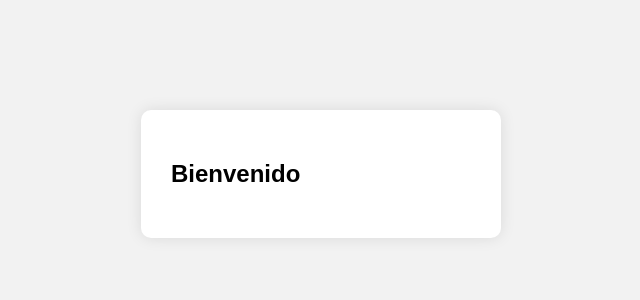
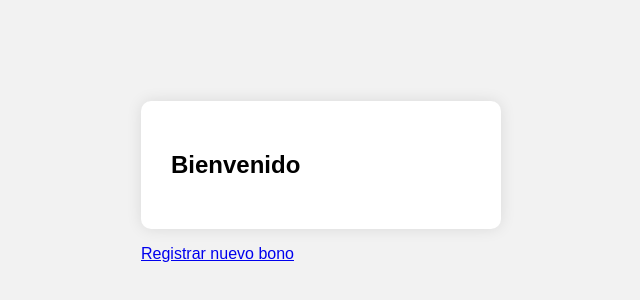
Before and after one commit to CarlosGC-LP/Bondify, a plain HTML site: page frontend/bienvenido.html in a window 1280 px wide. Shown: the part 226-526 px from the top of the page, without its empty margins (319-959 px from the left). Drawn offline with Linux system fonts and the light colour scheme.

Commit message:
Update bienvenido.html

```diff
--- a/frontend/bienvenido.html
+++ b/frontend/bienvenido.html
@@ -15,6 +15,7 @@
     <div>
       <ul id="resumen-bonos"></ul>
       <div id="historial"></div>
+      <a href="formulario-bono.html">Registrar nuevo bono</a>
     </div>
   </div>
 
```
